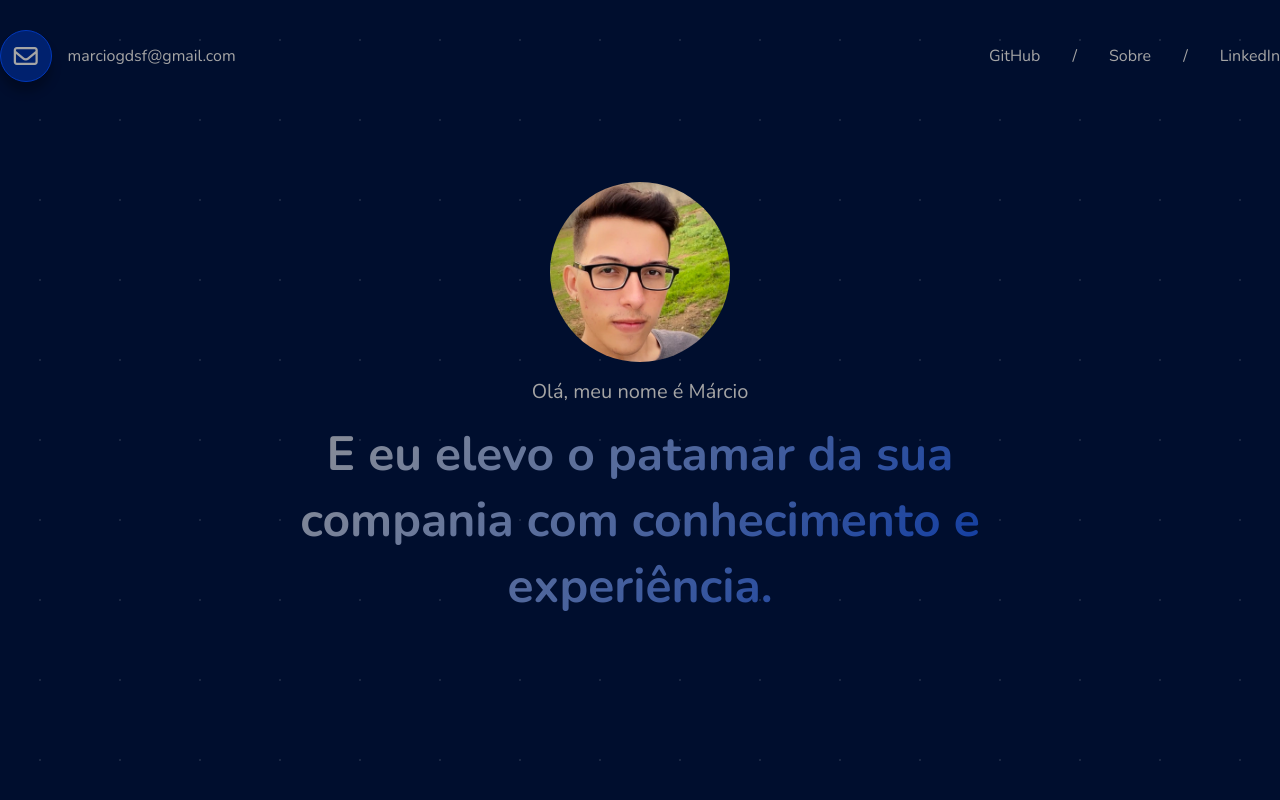
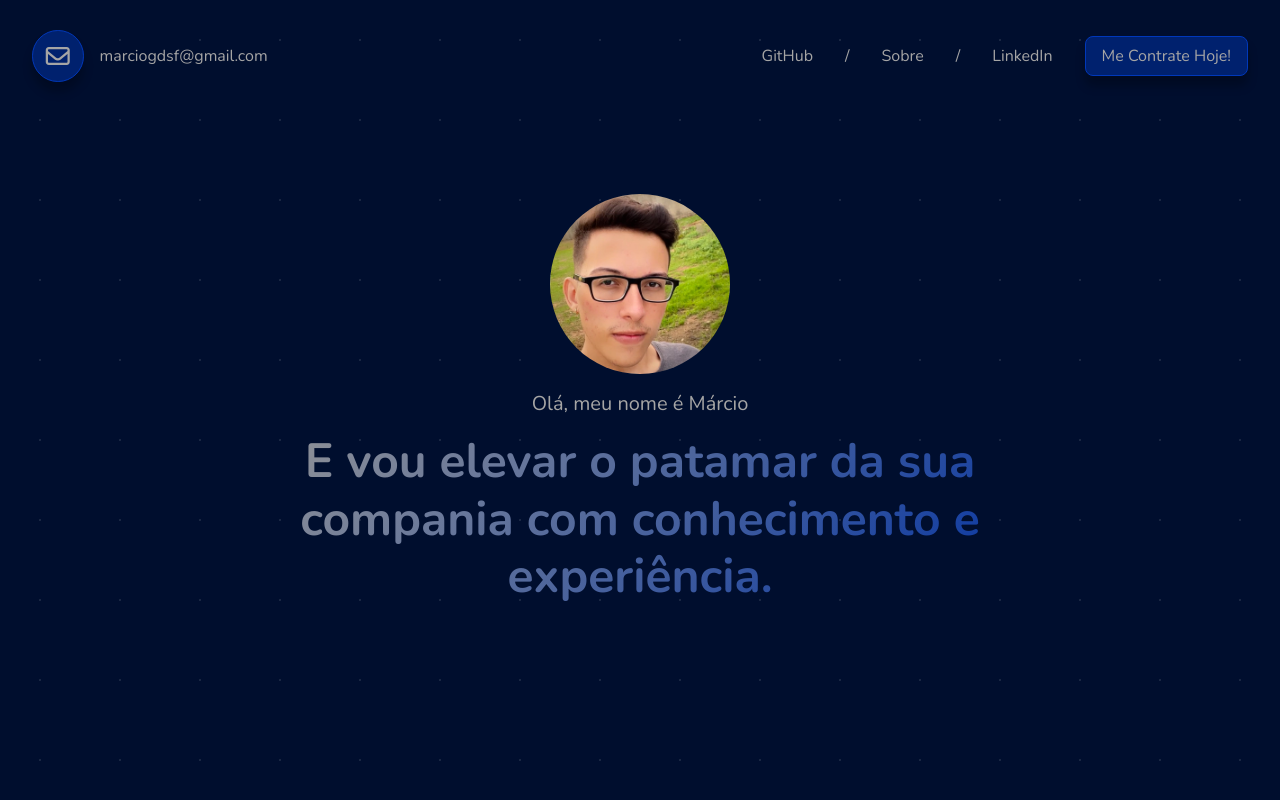
Before and after one commit to marciogabrielsf/Portfolio-project, a React (Vite) app: page / in a window 1280 px wide. Built offline with nearby package versions, Linux system fonts and the light colour scheme.

Commit message:
Main section style completed.

```diff
--- a/index.html
+++ b/index.html
@@ -5,7 +5,7 @@
     <link rel="icon" type="image/svg+xml" href="/vite.svg" />
     <script src="https://kit.fontawesome.com/e46c8c3165.js" crossorigin="anonymous"></script>
     <meta name="viewport" content="width=device-width, initial-scale=1.0" />
-    <title>Teste</title>
+    <title>Márcio Gabriel Dev - Portfólio</title>
   </head>
   <body>
     <div id="root"></div>
--- a/src/components/Header/index.tsx
+++ b/src/components/Header/index.tsx
@@ -22,6 +22,8 @@ export default function Header() {
                             </li>
                         )
                     })}
+
+                    <button className='hireMeButton'>Me Contrate Hoje!</button>
                 </ul>
 
             </nav>
--- a/src/components/Header/styles.scss
+++ b/src/components/Header/styles.scss
@@ -7,8 +7,30 @@
     color: var(--mid-gray);
     background-color: transparent;
 
+    Button{
+        display: flex;
+        justify-content: center;
+        align-items: center;
+        color: var(--mid-gray);
+        padding: .8rem;
+        border-radius: 50%;
+        border: solid 0.1rem;
+        border-color: var(--complementary-color-2);
+        background-color: var(--complementary-color-1);
+        box-shadow: 0px 10px 10px 0px rgba(0,0,0,0.25);
+        transition: 0.2s;
+        &:hover{
+            background-color: var(--hovered-color);
+        }
+        &:active{
+            transform: translateY(0.2rem);
+            box-shadow: 0px 2px 10px 0px rgba(0,0,0,0.25);
+        }
+    }
+
 
     .nav{
+        padding: 0 2rem 0 2rem;
         display: flex;
         justify-content: space-between;
         align-items: center;
@@ -25,29 +47,19 @@
                 font-size: 1.5rem;
             }
 
-            .mailButton{
-                display: flex;
-                justify-content: center;
-                align-items: center;
-                color: var(--mid-gray);
-                padding: .8rem;
-                border-radius: 100%;
-                border: solid 0.1rem;
-                border-color: var(--complementary-color-2);
-                background-color: var(--complementary-color-1);
-                box-shadow: 0px 10px 10px 0px rgba(0,0,0,0.25);
-                transition: 0.2s;
-
-                &:hover{
-                    background-color: var(--hovered-color);
-                }
-            }
 
         }
 
         .nav_list{
             display: flex;
+            align-items: center;
             gap: 2rem;
+
+            .hireMeButton{
+                border-radius: var(--default-border-radius);
+                padding: 0.5rem 1rem 0.5rem 1rem;
+            }
+
         }
 
     }
--- a/src/index.css
+++ b/src/index.css
@@ -33,6 +33,7 @@
 
   /* Margins */
 
+  --default-border-radius: 0.5rem;
   --header-height: 7rem;
 
   /* Z-Index */
--- a/src/pages/Home/HeroSection/index.tsx
+++ b/src/pages/Home/HeroSection/index.tsx
@@ -9,7 +9,7 @@ export default function HeroSection() {
     <div className='mastHead'>
       <img className='profileImage' src={ProfileImage} alt="" width={180} />
       <p className='topName'>Olá, meu nome é Márcio</p>
-      <h1 className="mainTitle">E eu elevo o patamar da sua compania com conhecimento e experiência.</h1>
+      <h1 className="mainTitle">E vou elevar o patamar da sua compania com conhecimento e experiência.</h1>
     </div>
   )
 }
--- a/src/pages/Home/HeroSection/styles.scss
+++ b/src/pages/Home/HeroSection/styles.scss
@@ -12,6 +12,7 @@
   }
 
   .mainTitle {
+    line-height: 3.6rem;
     font-size: var(--xl-font-size);
     font-weight: var(--font-bold);
     background-image: -webkit-linear-gradient(315deg, #969696 0%,#0031a3 100%);
```
